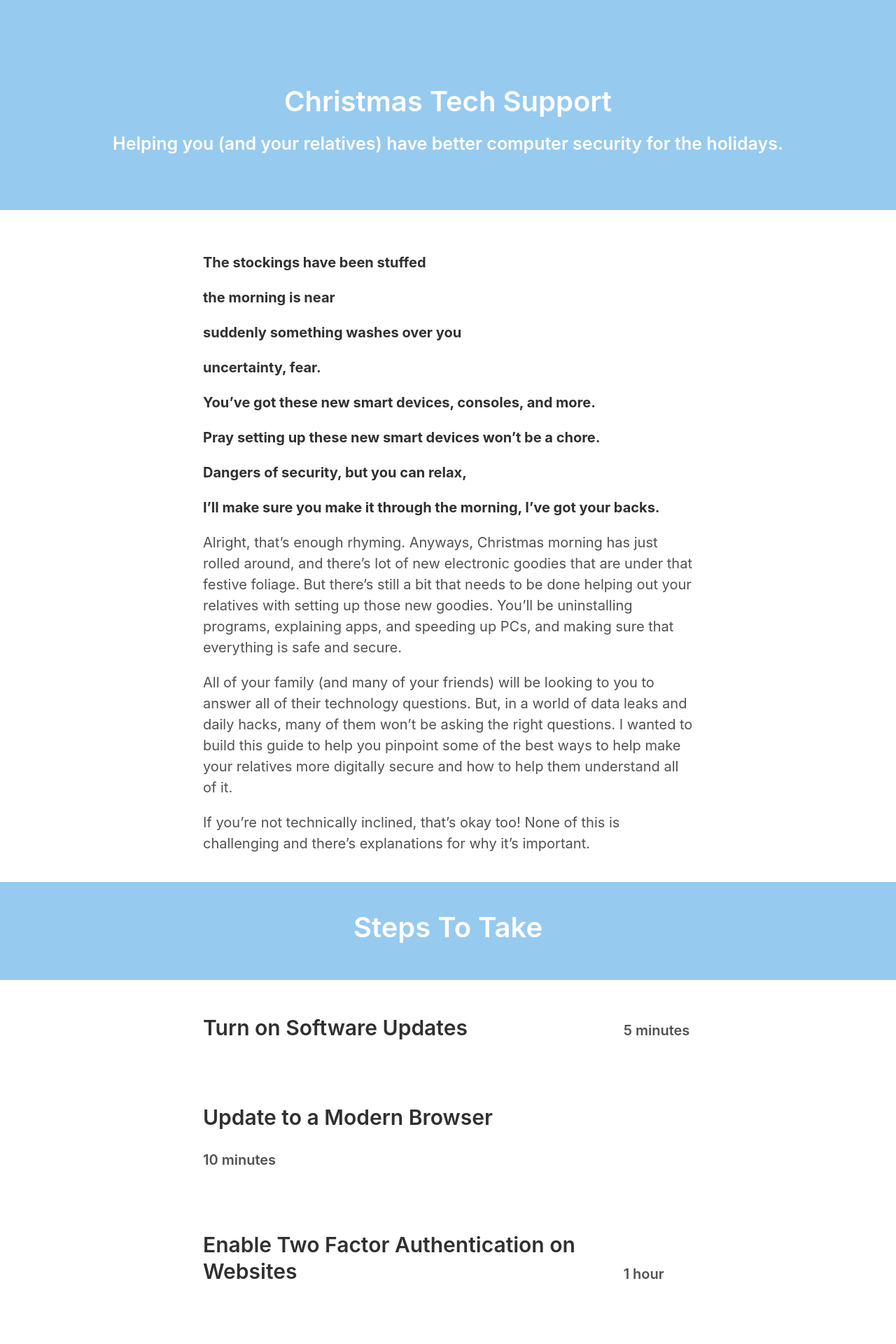
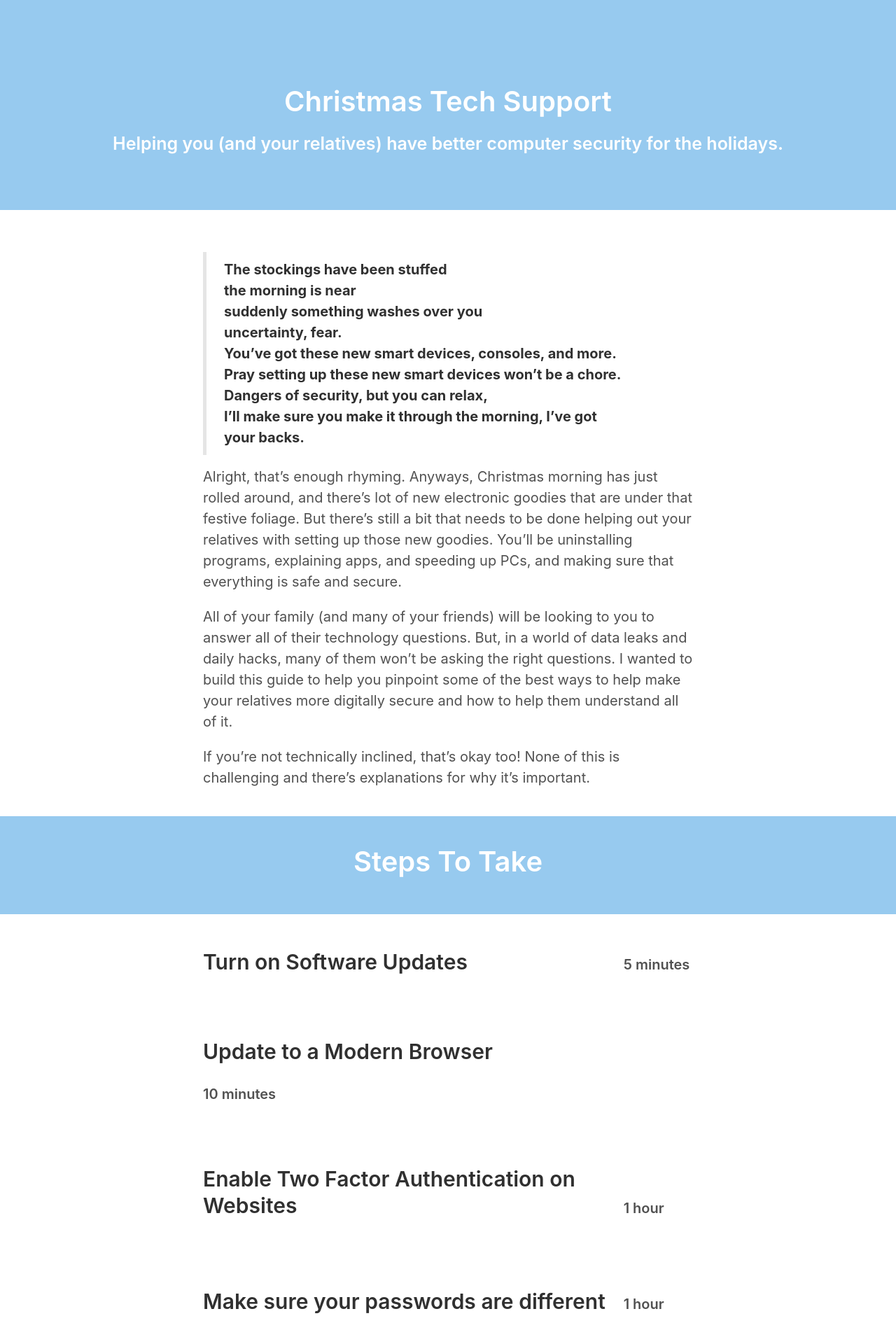
Before and after one commit to rambleraptor/christmastechsupport, a Jekyll site: the page built from index.md, in a window 1280 px wide. Shown: the top 1920 px of the page at 70% size. Built offline with Jekyll 4.4.1, drawn with Linux system fonts in a browser that asks for light colours.

Commit message:
better formatting for the beginning quote

```diff
--- a/index.md
+++ b/index.md
@@ -3,21 +3,14 @@ layout: home
 title: Home
 ---
 <div markdown="1" class="container content">
-**The stockings have been stuffed**
-
-**the morning is near**
-
-**suddenly something washes over you**
-
-**uncertainty, fear.**
-
-**You've got these new smart devices, consoles, and more.**
-
-**Pray setting up these new smart devices won't be a chore.**
-
-**Dangers of security, but you can relax,**
-
-**I'll make sure you make it through the morning, I've got your backs.**
+> **The stockings have been stuffed <br />**
+> **the morning is near <br />**
+> **suddenly something washes over you <br />**
+> **uncertainty, fear. <br />**
+> **You've got these new smart devices, consoles, and more. <br />**
+> **Pray setting up these new smart devices won't be a chore. <br />**
+> **Dangers of security, but you can relax, <br />**
+> **I'll make sure you make it through the morning, I've got your backs. <br />**
 
 Alright, that's enough rhyming. Anyways, Christmas morning has just rolled around, and there's lot of new electronic goodies that are under that festive foliage. But there's still a bit that needs to be done helping out your relatives with setting up those new goodies. You'll be uninstalling programs, explaining apps, and speeding up PCs, and making sure that everything is safe and secure.
 
```
